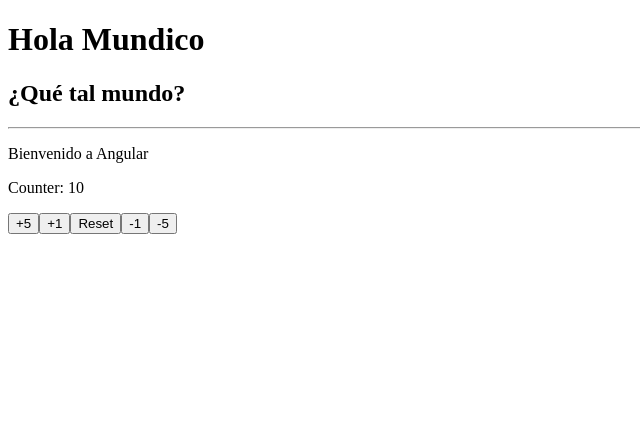
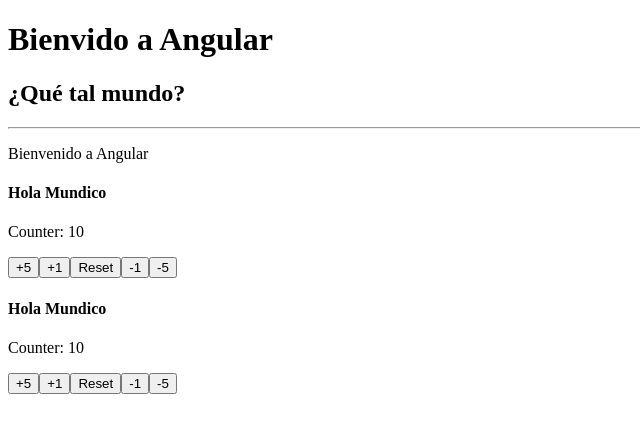
Before and after one commit to rafabo7/curso-angular, an Angular app in the folder 02-bases/: page / in a window 1280 px wide. Shown: the top 432 px of the page, without its empty margins (0-640 px from the left). Built offline with nearby package versions, Linux system fonts and the light colour scheme.

Commit message:
extract counter to counterComponent

```diff
--- a/02-bases/src/app/app.component.html
+++ b/02-bases/src/app/app.component.html
@@ -1,11 +1,9 @@
-<h1>{{title}}</h1>
+<h1>Bienvido a Angular</h1>
 <!-- Angular expression in double curly braces -->
 <h2>¿Qué tal mundo?</h2>
 <hr>
 <p>Bienvenido a Angular</p>
-<p>Counter: {{counter}} </p>
-<button (click)="updateCounter(+5)" >+5</button>
-<button (click)="updateCounter(+1)" >+1</button>
-<button (click)="resetCounter()" >Reset</button>
-<button (click)="updateCounter(-1)" >-1</button>
-<button (click)="updateCounter(-5)" >-5</button>
+
+
+<app-counter></app-counter>
+<app-counter></app-counter>
--- a/02-bases/src/app/app.component.ts
+++ b/02-bases/src/app/app.component.ts
@@ -6,14 +6,5 @@ import { Component } from '@angular/core';
   styleUrl: './app.component.css'
 })
 export class AppComponent {
-  public title: string = 'Hola Mundico';
-  public counter: number = 10;
 
-  updateCounter( value: number ): void {
-    this.counter += value
-  }
-
-  resetCounter(): void {
-    this.counter = 10
-  }
 }
--- a/02-bases/src/app/app.module.ts
+++ b/02-bases/src/app/app.module.ts
@@ -3,10 +3,12 @@ import { BrowserModule } from '@angular/platform-browser';
 
 import { AppRoutingModule } from './app-routing.module';
 import { AppComponent } from './app.component';
+import { CounterComponent } from './counter/counter.component';
 
 @NgModule({
   declarations: [
-    AppComponent
+    AppComponent,
+    CounterComponent
   ],
   imports: [
     BrowserModule,
--- /dev/null
+++ b/02-bases/src/app/counter/counter.component.ts
@@ -0,0 +1,29 @@
+import { Component,  } from "@angular/core";
+
+@Component({
+  selector: 'app-counter',
+  template: `
+  <h4>{{title}}</h4>
+  <p>Counter: {{counter}} </p>
+  <button (click)="updateCounter(+5)" >+5</button>
+  <button (click)="updateCounter(+1)" >+1</button>
+  <button (click)="resetCounter()" >Reset</button>
+  <button (click)="updateCounter(-1)" >-1</button>
+  <button (click)="updateCounter(-5)" >-5</button>
+
+  `
+})
+export class CounterComponent {
+
+  public title: string = 'Hola Mundico';
+  public counter: number = 10;
+
+  updateCounter( value: number ): void {
+    this.counter += value
+  }
+
+  resetCounter(): void {
+    this.counter = 10
+  }
+
+}
```
